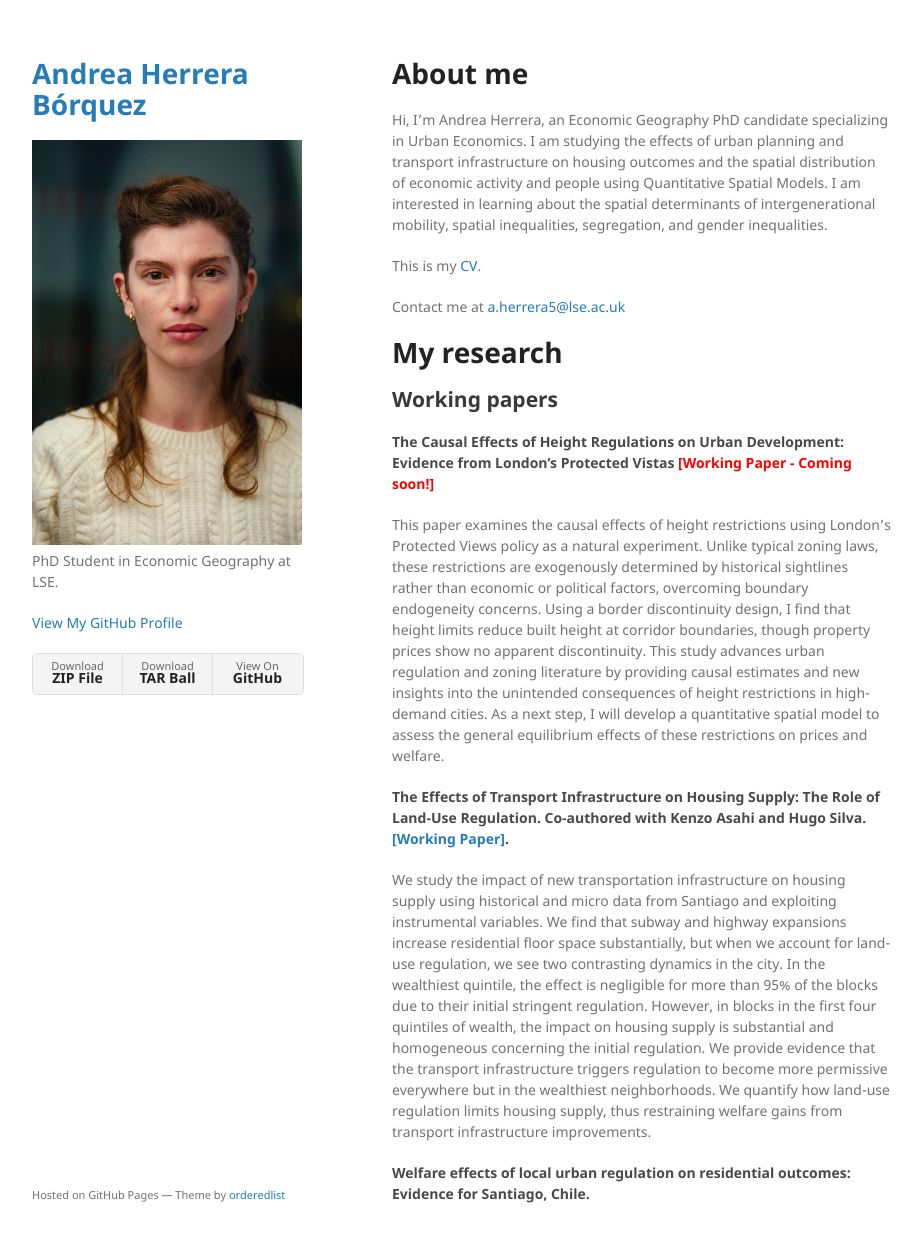
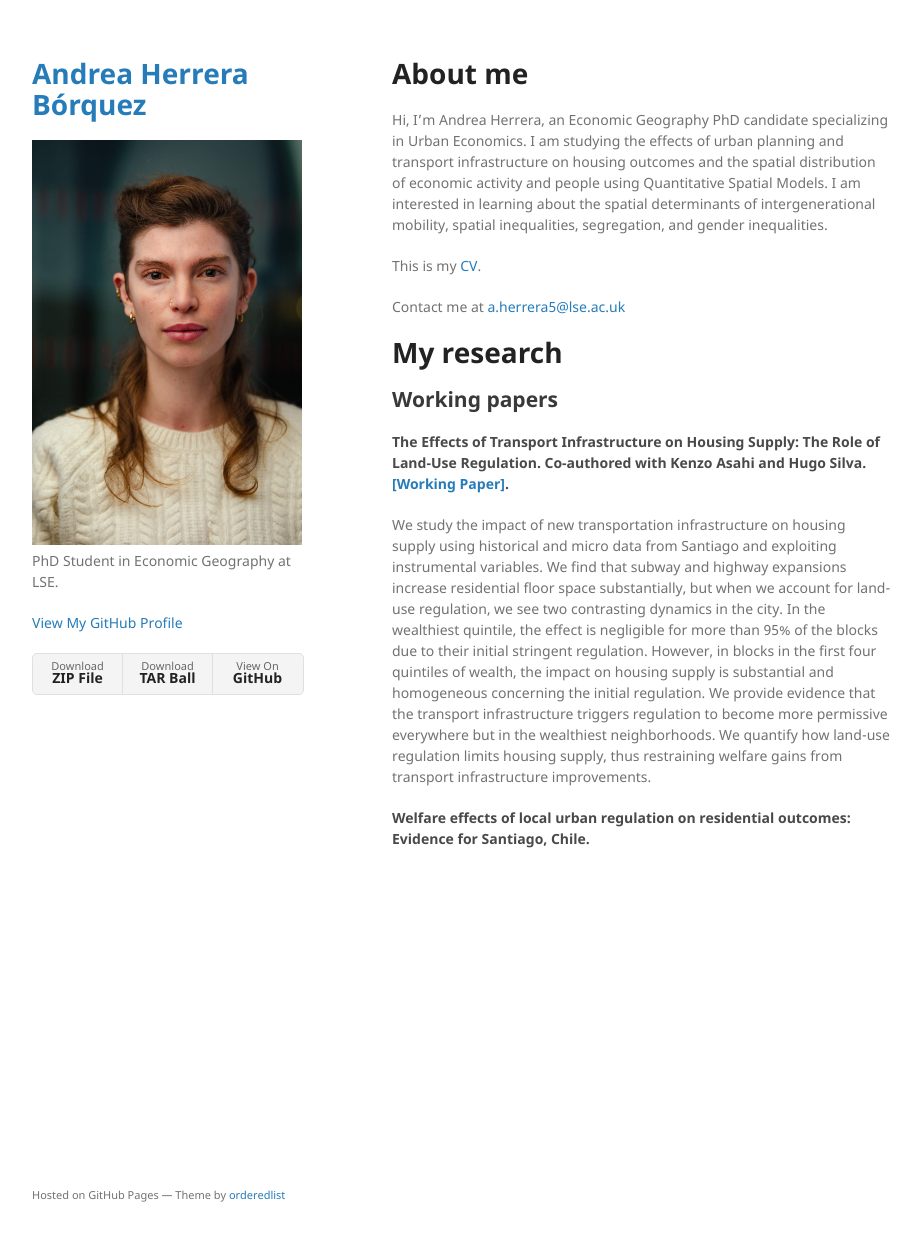
Before and after one commit to aaherrerab/aaherrerab.github.io, a Jekyll site: the page built from index.md, in a window 1280 px wide and 1274 px high. Shown: the top 1242 px of the window, without its empty margins (178-1100 px from the left). Built offline with Jekyll 4.4.1, drawn with Linux system fonts in a browser that asks for light colours; our own code applies the rules of GitHub Pages for plain Markdown files.

Commit message:
Update index.md

```diff
--- a/index.md
+++ b/index.md
@@ -12,10 +12,6 @@ Hi, I'm Andrea Herrera, an Economic Geography PhD candidate specializing in Urba
 
 # My research
 ## Working papers
-#### The Causal Effects of Height Regulations on Urban Development: Evidence from London’s Protected Vistas <span style="color:red;">[Working Paper - Coming soon!]</span>
-
-This paper examines the causal effects of height restrictions using London's Protected Views policy as a natural experiment. Unlike typical zoning laws, these restrictions are exogenously determined by historical sightlines rather than economic or political factors, overcoming boundary endogeneity concerns. Using a border discontinuity design, I find that height limits reduce built height at corridor boundaries, though property prices show no apparent discontinuity. This study advances urban regulation and zoning literature by providing causal estimates and new insights into the unintended consequences of height restrictions in high-demand cities. As a next step, I will develop a quantitative spatial model to assess the general equilibrium effects of these restrictions on prices and welfare.
-
 
 #### The Effects of Transport Infrastructure on Housing Supply: The Role of Land-Use Regulation. Co-authored with Kenzo Asahi and Hugo Silva. <a href="/assets/pdf/Asahi, Herrera, Silva (2024).pdf" class="custom-link">[Working Paper]</a>.
 
```
